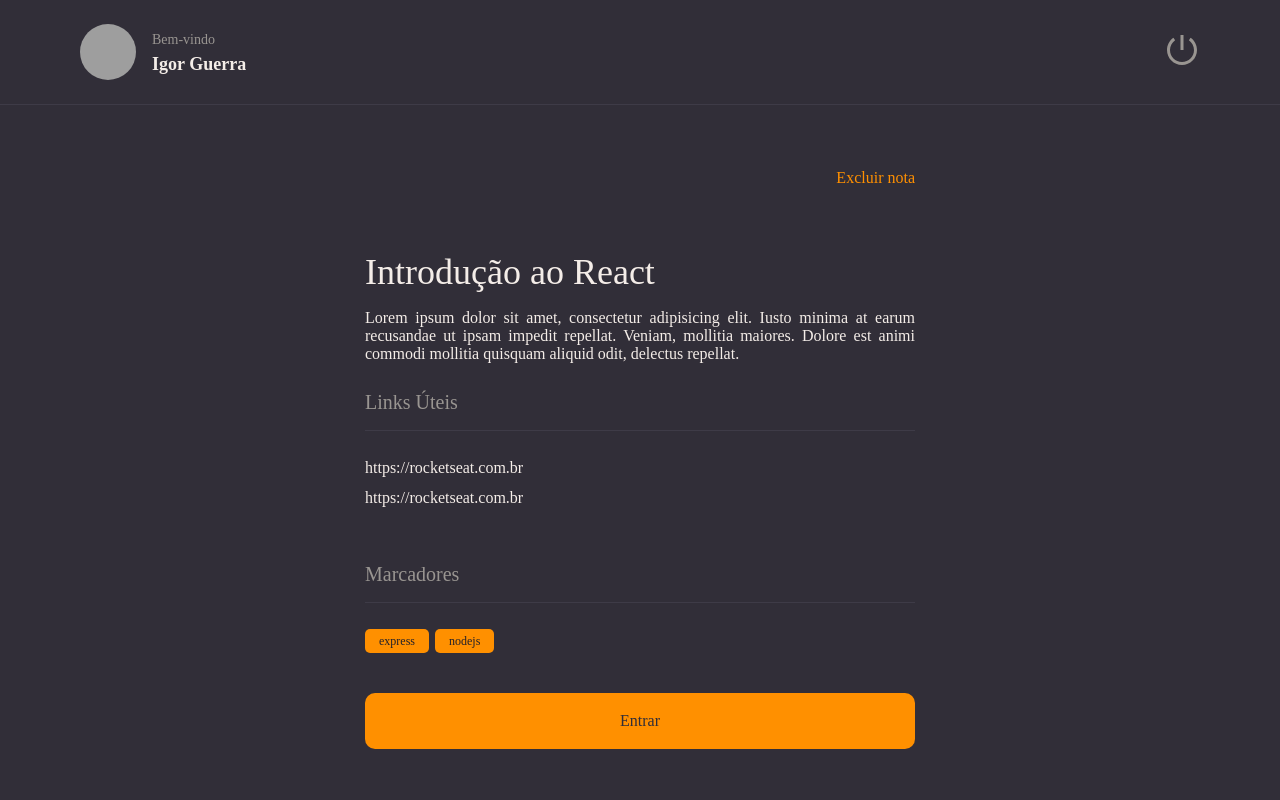
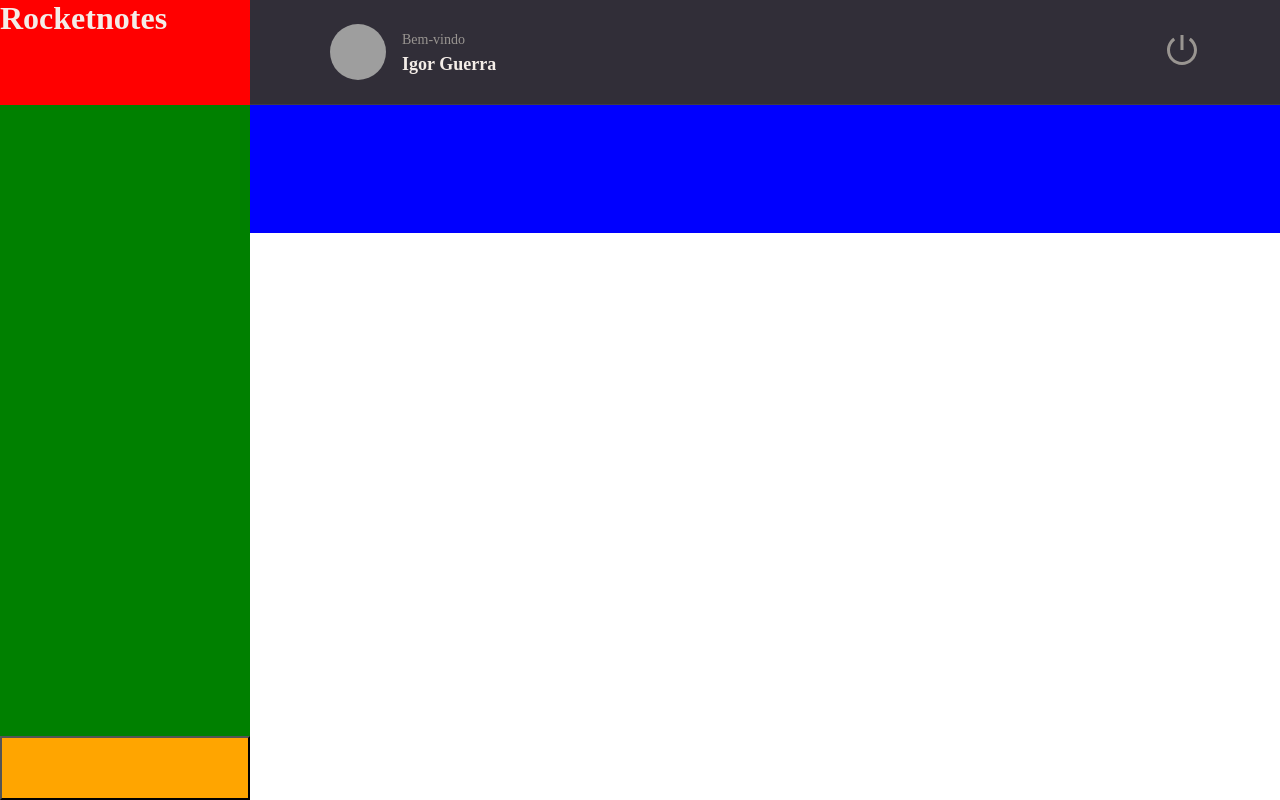
Before and after one commit to igorvguerra/Rocketnotes, a React app: page / in a window 1280 px wide. Built offline with nearby package versions, Linux system fonts and the light colour scheme; grey boxes are pictures that could not be loaded; the HTML template or start-up script is replaced by a standard one.

Commit message:
working on the home page

```diff
--- a/src/main.jsx
+++ b/src/main.jsx
@@ -1,7 +1,7 @@
 import React from 'react';
 import ReactDOM from 'react-dom/client';
 import { ThemeProvider } from 'styled-components';
-import { Details } from './pages/Details/Index.jsx';
+import { Home } from './pages/Home';
 import theme from './styles/theme.js';
 import GlobalStyles from './styles/global.js';
 
@@ -10,7 +10,7 @@
   <React.StrictMode>
     <ThemeProvider theme={theme}>
       <GlobalStyles/>
-      <Details />
+      <Home />
     </ThemeProvider>
   </React.StrictMode>,
 )
--- /dev/null
+++ b/src/pages/Home/index.jsx
@@ -0,0 +1,29 @@
+import { Container, Brand, Menu, Search, Content, NewNote} from './styles';
+
+import { Header } from '../../components/Header';
+
+export function Home() {
+    return (
+        <Container>
+            <Brand>
+                <h1>Rocketnotes</h1>
+            </Brand>
+
+            <Header/>
+
+            <Menu>
+
+            </Menu>
+
+            <Search>
+
+            </Search>
+
+            <Content>
+
+            </Content>
+
+            <NewNote></NewNote>
+        </Container>
+    );
+};
--- /dev/null
+++ b/src/pages/Home/styles.js
@@ -0,0 +1,36 @@
+import styled from 'styled-components';
+
+export const Container = styled.div`
+    width: 100%;
+    height: 100vh;
+    display: grid;
+    grid-template-columns: 250px auto;
+    grid-template-rows: 105px 128px auto 64px;
+    grid-template-areas:
+    "brand header"
+    "menu search"
+    "menu content"
+    "newnote content";
+
+    background-color: ${({ theme }) => theme.COLORS.BACKGROUND_800};
+`;
+export const Brand = styled.div`
+    grid-area: brand;
+    background-color: red;
+`;
+export const Menu = styled.ul`
+    grid-area: menu;
+    background-color: green;
+`;
+export const Search = styled.div`
+    grid-area: search;
+    background-color: blue;
+`;
+export const Content = styled.div`
+    grid-area: content;
+    background-color: white;
+`;
+export const NewNote= styled.button`
+    grid-area: newnote;
+    background-color: orange;
+`;
```
